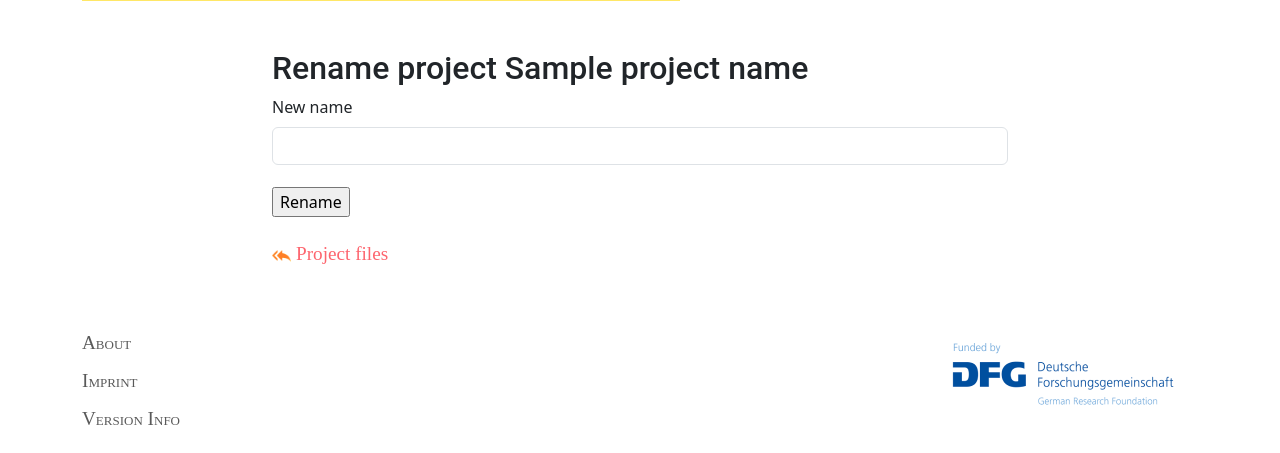
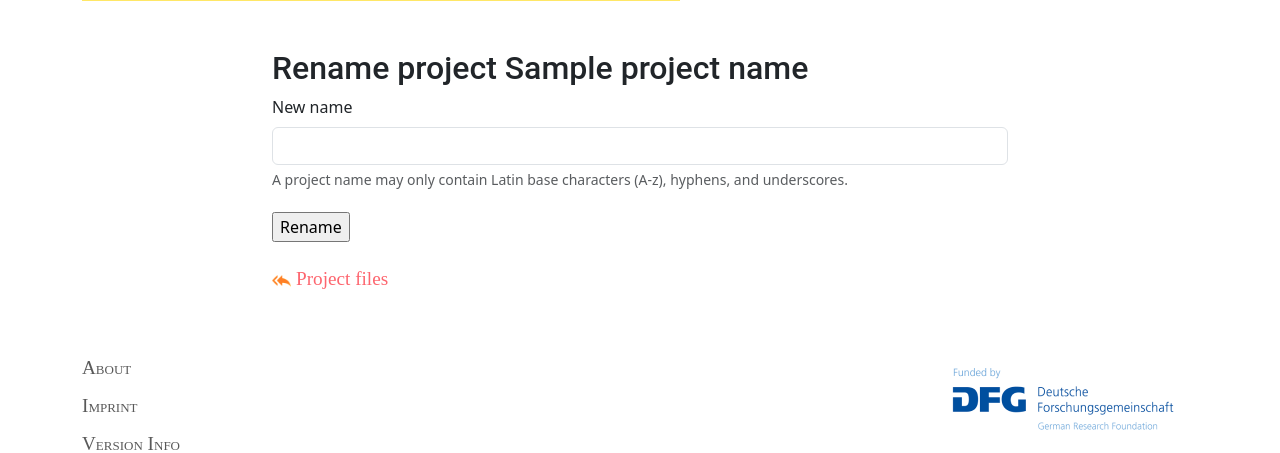
Before and after one commit to phimisci/mmm-web-app-os, a Flask app: template mmm/templates/maker_project/rename-project.html in a window 1280 px wide. Shown: the part 337-790 px from the top of the page. Before the commit the page ends 762 px from the top, so only its background shows below. Run offline with Flask 3, Linux system fonts and the light colour scheme; tables that the repository leaves empty hold one stand-in row (values such as "Sample post"); the template is opened without the code that fills it: values that come from a table or form of the project are taken from there, most other values are stand-ins (such as "Sample title", 1, 10 or a date in 2020); parts of the project's set-up code (start-up, migrations or seed data) failed here and were passed over; some libraries are stand-ins or nearby versions.

Commit message:
Control user input in renaming projects

```diff
--- a/mmm/maker_project/forms.py
+++ b/mmm/maker_project/forms.py
@@ -86,7 +86,15 @@ class MMMDynamicForm(FlaskForm):
 
 class RenameObject(FlaskForm):
     '''This form is used to rename a file or folder.'''
-    new_name = StringField('New name', validators=[DataRequired()])
+    new_name = StringField(
+        'New name',
+        validators=[DataRequired(),
+                    Regexp(
+                        regex="^[A-Za-z0-9_-]+$",
+                        message="Invalid name. Only characters (A-Z), numbers," \
+                        " underscores and hyphens are allowed."
+                        )]
+        )
     submit = SubmitField('Rename')
 
 class ShareProjectWithUser(FlaskForm):
--- a/mmm/templates/maker_project/rename-project.html
+++ b/mmm/templates/maker_project/rename-project.html
@@ -1,11 +1,22 @@
 {% extends "layout.html" %}
+
+{% if form.new_name.errors %}
+    {% for error in form.new_name.errors %}
+	<div class="message-box-phimisci msg-type-danger">
+        <li>{{ error }}</li>
+	</div>
+    {% endfor %}
+{% endif %}
 
 {% block content %}
     <h2>Rename project {{ project_name}} </h2>
     <form method="POST" action="{{ url_for('maker_project.rename_project', project_id=project_id) }}">
         {{ form.hidden_tag() }}
         <div>
-            {{ form.new_name.label(class_='form-label') }} {{ form.new_name(class_='form-control') }}
+            {{ form.new_name.label(class_='form-label') }}
+            {{ form.new_name(class_='form-control') }}
+            <div id="new_nameHelp" class="form-text">A project name may only
+			contain Latin base characters (A-z), hyphens, and underscores.</div>
         </div>
         {{ form.submit(id='submit-phimisci', style='margin-top: 3%;') }}
     </form>
```
